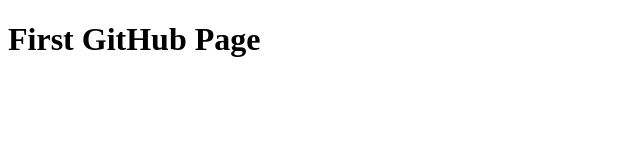
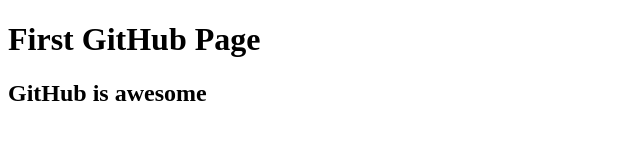
Before and after one commit to UshaGeorge/New-Project, a plain HTML site: page index.html in a window 1280 px wide. Shown: the whole page, without its empty margins (0-640 px from the left). Drawn offline with Linux system fonts and the light colour scheme.

Commit message:
Change committed

```diff
--- a/index.html
+++ b/index.html
@@ -5,5 +5,6 @@
 </head>
 <body>
     <h1>First GitHub Page</h1>
+    <h2>GitHub is awesome</h2>
 </body>
 </html>
```
